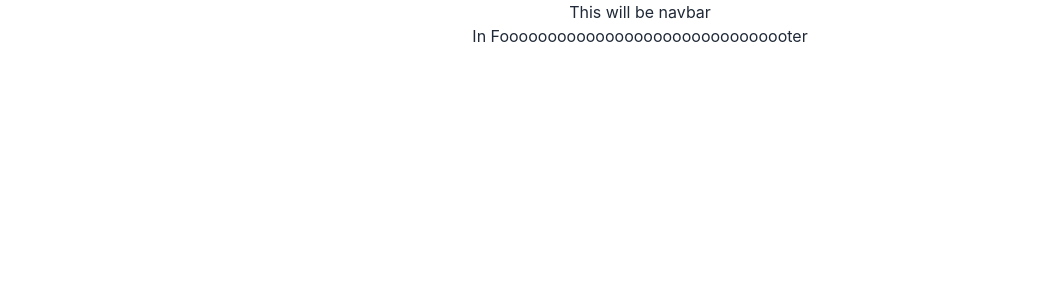
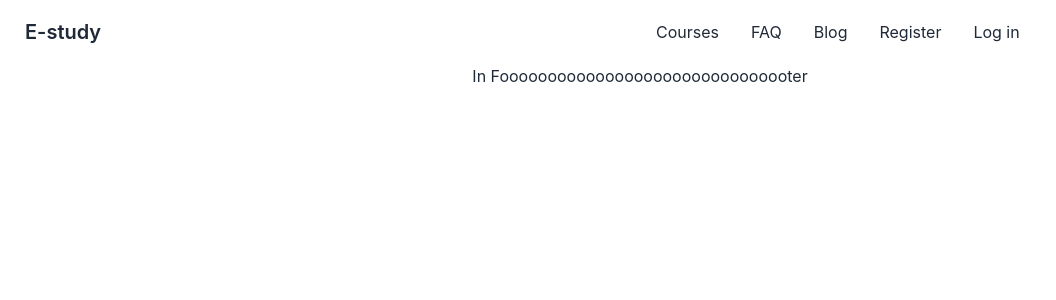
Before and after one commit to etikona/e-study, a React (Create React App) app: page / in a window 1280 px wide. Shown: the top 300 px of the page, without its empty margins (0-1056 px from the left). Built offline with nearby package versions, Linux system fonts and the light colour scheme; no server answers.

Commit message:
responsive navbar completed

```diff
--- /dev/null
+++ b/src/Pages/Blog.js
@@ -0,0 +1,11 @@
+import React from 'react';
+
+const Blog = () => {
+    return (
+        <div>
+            <h2>This is blog</h2>
+        </div>
+    );
+};
+
+export default Blog;
--- /dev/null
+++ b/src/Pages/FAQ.js
@@ -0,0 +1,11 @@
+import React from 'react';
+
+const FAQ = () => {
+    return (
+        <div>
+            <h3>Your questions are in FAQ section</h3>
+        </div>
+    );
+};
+
+export default FAQ;
--- a/src/Shared/Header.js
+++ b/src/Shared/Header.js
@@ -1,9 +1,36 @@
 import React from 'react';
+import { Link } from 'react-router-dom';
 import './Header.css';
 const Header = () => {
     return (
         <div>
-            <h2>This will be navbar</h2>
+       <div className="navbar bg-base-100"><font></font>
+  <div className="navbar-start"><font></font>
+    <div className="dropdown"><font></font>
+      <label tabIndex={0} className="btn btn-ghost lg:hidden"><font></font>
+        <svg xmlns="http://www.w3.org/2000/svg" className="h-5 w-5" fill="none" viewBox="0 0 24 24" stroke="currentColor"><path strokeLinecap="round" strokeLinejoin="round" strokeWidth="2" d="M4 6h16M4 12h8m-8 6h16" /></svg><font></font>
+      </label><font></font>
+      <ul tabIndex={0} className="menu menu-compact dropdown-content mt-3 p-2 shadow bg-base-100 rounded-box w-52"><font></font>
+        <li> <Link to='/courses'> Courses</Link> </li><font></font>
+        <li> <Link to='/faq'>FAQ</Link> </li><font></font>
+        <li> <Link to='/blog'>Blog</Link> </li><font></font>
+        <li> <Link to='/register'>Register</Link> </li><font></font>
+        <li> <Link to='/login'>Log in</Link> </li><font></font>
+      </ul><font></font>
+    </div><font></font>
+    <a className="btn btn-ghost normal-case text-xl">E-study</a><font></font>
+  </div><font></font>
+  <div className="navbar-center hidden lg:flex"><font></font>
+    <ul className="menu menu-horizontal p-0"><font></font>
+    <li> <Link to='/courses'> Courses</Link> </li><font></font>
+        <li> <Link to='/faq'>FAQ</Link> </li><font></font>
+        <li> <Link to='/blog'>Blog</Link> </li><font></font>
+        <li> <Link to='/register'>Register</Link> </li><font></font>
+        <li> <Link to='/login'>Log in</Link> </li><font></font>
+    </ul><font></font>
+  </div><font></font>
+
+</div>
         </div>
     );
 };
```
Also changed, not shown: src/Routes/Routes.js (+27 -3 lines).
